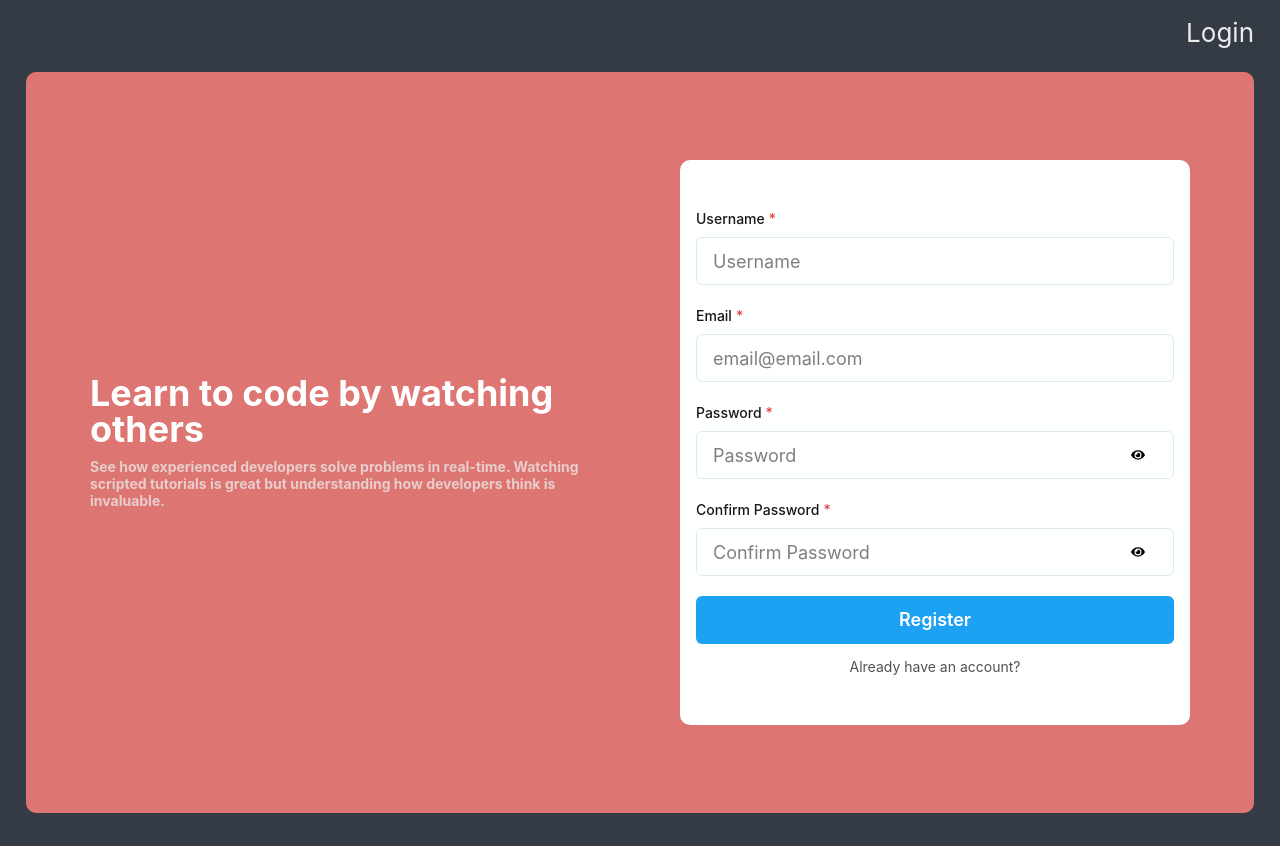
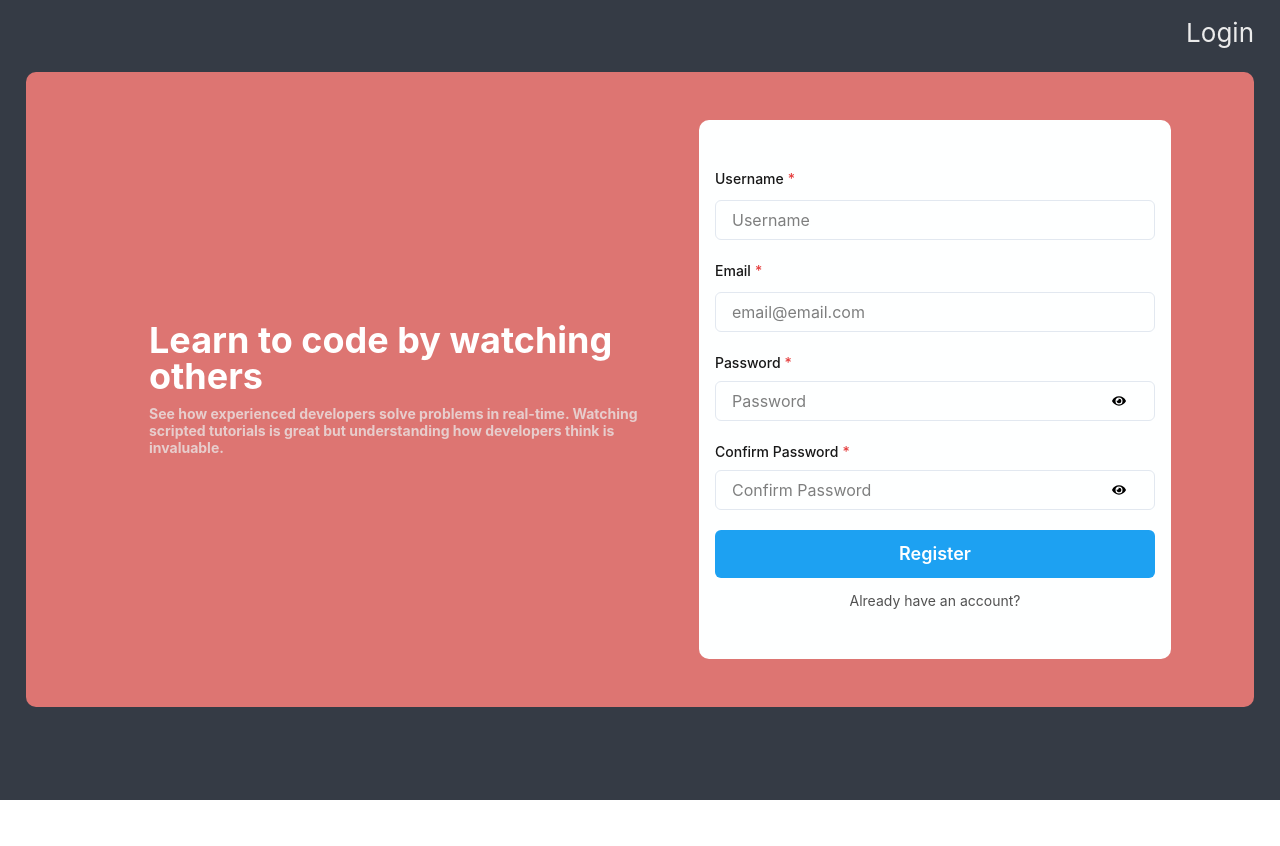
Before and after one commit to zakmayfield/login-signup-component, a React (Create React App) app: page /signup in a window 1280 px wide. After the commit the page ends 800 px from the top, so only its background shows below. Built offline with nearby package versions, Linux system fonts and the light colour scheme.

Commit message:
more styles

```diff
--- a/src/components/Info.jsx
+++ b/src/components/Info.jsx
@@ -6,7 +6,7 @@ const Info = ({ type }) => {
       flexDirection={{ base: 'column' }}
       w={{ base: '100%', md: '50%' }}
       textAlign='left'
-      mb={{ base: '10', md: '0' }}
+      mb={{ base: '1', md: '0' }}
       p='10'
     >
       <Heading as='h1' lineHeight='1' mb='3' color='white'>
--- a/src/components/Login.jsx
+++ b/src/components/Login.jsx
@@ -65,13 +65,13 @@ const Login = ({ setUser }) => {
       className='form-container'
     >
       <Info type='login' />
-      <Box w={{ md: '50%' }} p='10'>
+      <Box w={{ md: '50%', lg: '40%', xl: '33%' }}>
         <form className='form'>
           <Stack spacing={5}>
             <FormControl isRequired>
               <FormLabel fontSize='sm'>Username</FormLabel>
               <Input
-                size='lg'
+                size={{ base: 'lg', md: 'md' }}
                 type='text'
                 placeholder='Username'
                 _placeholder={{ opacity: 0.5, color: 'black' }}
@@ -89,7 +89,7 @@ const Login = ({ setUser }) => {
                   placeholder='Password'
                   _placeholder={{ opacity: 0.5, color: 'black' }}
                   pr='4.5'
-                  size='lg'
+                  size={{ base: 'lg', md: 'md' }}
                   name='password'
                   value={formData.password}
                   onChange={handleFormUpdate}
@@ -97,7 +97,7 @@ const Login = ({ setUser }) => {
                 <InputRightElement w='4.5rem'>
                   <Button
                     size='sm'
-                    mt='2'
+                    mt={{ base: '2', md: '0' }}
                     color='black'
                     bg='none'
                     onClick={handleShowHide}
--- a/src/components/Signup.jsx
+++ b/src/components/Signup.jsx
@@ -78,13 +78,13 @@ const Signup = ({ setUser }) => {
       className='form-container'
     >
       <Info type='signup' />
-      <Box w={{ md: '50%' }} p='10'>
+      <Box w={{ md: '50%', lg: '40%' }}>
         <form className='form'>
           <Stack spacing={5}>
             <FormControl isRequired>
               <FormLabel fontSize='sm'>Username</FormLabel>
               <Input
-                size='lg'
+                size={{ base: 'lg', md: 'md' }}
                 type='text'
                 placeholder='Username'
                 _placeholder={{ opacity: 0.5, color: 'black' }}
@@ -97,7 +97,7 @@ const Signup = ({ setUser }) => {
             <FormControl isRequired>
               <FormLabel fontSize='sm'>Email</FormLabel>
               <Input
-                size='lg'
+                size={{ base: 'lg', md: 'md' }}
                 type='text'
                 placeholder='email@email.com'
                 _placeholder={{ opacity: 0.5, color: 'black' }}
@@ -115,7 +115,7 @@ const Signup = ({ setUser }) => {
                   placeholder='Password'
                   _placeholder={{ opacity: 0.5, color: 'black' }}
                   pr='4.5'
-                  size='lg'
+                  size={{ base: 'lg', md: 'md' }}
                   name='password'
                   value={formData.password}
                   onChange={handleFormUpdate}
@@ -123,7 +123,7 @@ const Signup = ({ setUser }) => {
                 <InputRightElement w='4.5rem'>
                   <Button
                     size='sm'
-                    mt='2'
+                    mt={{ base: '2', md: '0' }}
                     color='black'
                     bg='none'
                     onClick={handleShowHide1}
@@ -143,7 +143,7 @@ const Signup = ({ setUser }) => {
                   placeholder='Confirm Password'
                   _placeholder={{ opacity: 0.5, color: 'black' }}
                   pr='4.5'
-                  size='lg'
+                  size={{ base: 'lg', md: 'md' }}
                   name='password2'
                   value={formData.password2}
                   onChange={handleFormUpdate}
@@ -151,7 +151,7 @@ const Signup = ({ setUser }) => {
                 <InputRightElement w='4.5rem'>
                   <Button
                     size='sm'
-                    mt='2'
+                    mt={{ base: '2', md: '0' }}
                     color='black'
                     bg='none'
                     onClick={handleShowHide2}
```
